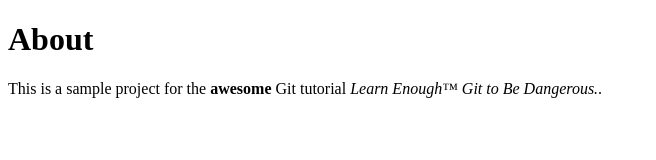
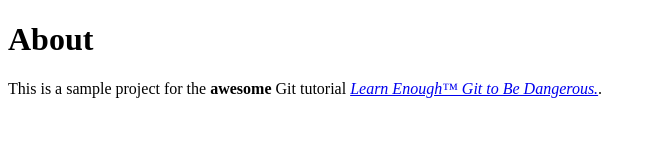
Before and after one commit to azochios/website, a plain HTML site: page about.html in a window 1280 px wide. Shown: the whole page, without its empty margins (0-656 px from the left). Drawn offline with Linux system fonts and the light colour scheme.

Commit message:
Add link to tutorial title

```diff
--- a/about.html
+++ b/about.html
@@ -8,7 +8,7 @@
     <h1>About</h1>
     <p>
       This is a sample project for the <strong>awesome</strong> Git tutorial
-      <em>Learn Enough™ Git to Be Dangerous.</em>.
+      <a href="https://www.learnenough.com/git-tutorial"><em>Learn Enough™ Git to Be Dangerous.</em></a>.
     </p>
   </body>
 </html>
```
